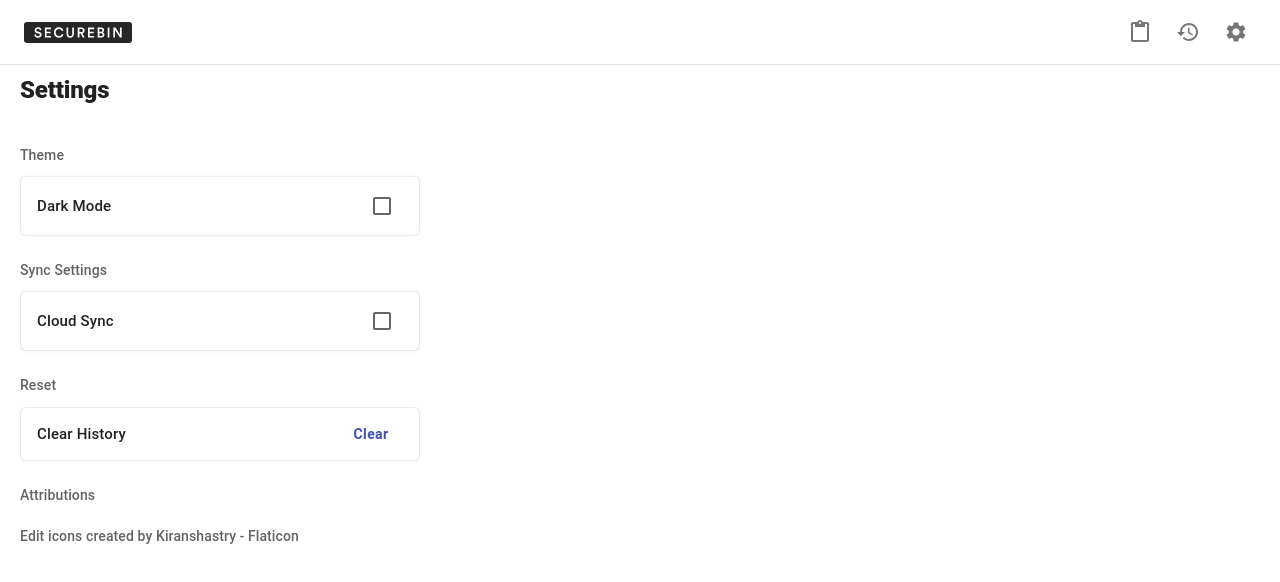
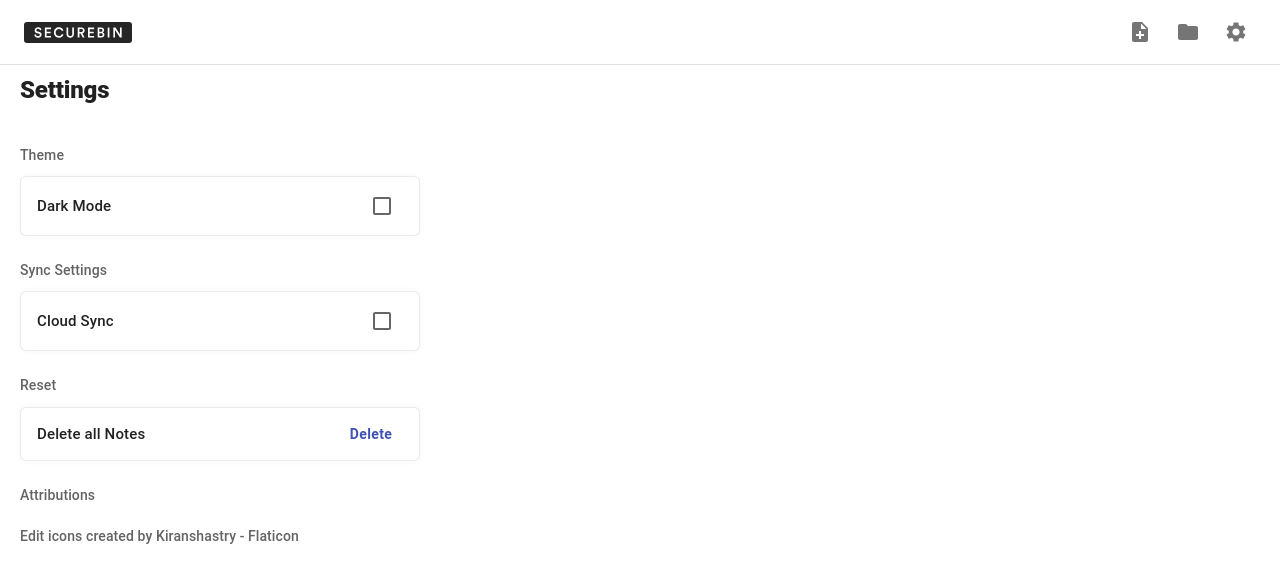
Before and after one commit to Erik-Handeland/browser-notes, a React (Create React App) app: page /settings in a window 1280 px wide. Shown: the top 582 px of the page. Built offline with nearby package versions, Linux system fonts and the light colour scheme.

Commit message:
rename history to notes

```diff
--- a/src/app/App.tsx
+++ b/src/app/App.tsx
@@ -3,12 +3,12 @@ import { Route, Switch } from 'react-router-dom';
 import { useHistory } from 'react-router-dom';
 import { AppBar, Box, createMuiTheme, Divider, IconButton, ThemeProvider, Toolbar } from '@mui/material';
 import { makeStyles } from '@mui/styles';
-import { History as HistoryIcon, Settings as SettingsIcon, ContentPaste }  from '@mui/icons-material';
+import {NoteAdd as NoteAddIcon, Folder as FolderIcon, Settings as SettingsIcon }  from '@mui/icons-material';
 import { AppProvider } from './AppContext';
 import { Storage } from './constants'
 import { Home } from '../routes/Home';
 import { Settings } from '../routes/Settings'
-import History from "../routes/History";
+import Notes from "../routes/Notes";
 import { getSyncItem } from '../typescript/storage';
 
 // declare module '@mui/styles/defaultTheme' {
@@ -114,10 +114,10 @@ export const App = () => {
                         <img className={classes.hoverStyle} src={darkmode ? '/securebinlogo_dark.svg' : '/securebinlogo.svg'} alt="logo" onClick={() => { push('/home')}}/>
                         <div style={{marginLeft: 'auto'}}>
                             {<IconButton className={classes.hoverStyle} aria-label="Note" sx={{ mr: 1 }} disableRipple onClick={() => { push('/home')}}>
-                            <ContentPaste />
+                            <NoteAddIcon />
                             </IconButton>}
-                            <IconButton className={classes.hoverStyle} aria-label="History" sx={{ mr: 1 }} disableRipple onClick={() => { push('/history')}}>
-                                <HistoryIcon />
+                            <IconButton className={classes.hoverStyle} aria-label="Notes Folder" sx={{ mr: 1 }} disableRipple onClick={() => { push('/notes')}}>
+                                <FolderIcon />
                             </IconButton>
                             <IconButton className={classes.hoverStyle} aria-label="Settings" disableRipple onClick={() => { push('/settings')}}>
                                 <SettingsIcon />
@@ -135,8 +135,8 @@ export const App = () => {
                 <Route path="/settings">
                     <Settings/>
                 </Route>
-                <Route path="/history">
-                    <History/>
+                <Route path="/notes">
+                    <Notes/>
                 </Route>
                 <Route path="/">
                     <Home/>
--- a/src/app/AppContext.tsx
+++ b/src/app/AppContext.tsx
@@ -16,7 +16,7 @@ export type DraftType = {
     buttonEnabled: boolean,
 }
 
-export type HistoryType = {
+export type NoteType = {
     url: string,
     favicon: string,
     text: string,
--- a/src/app/constants.ts
+++ b/src/app/constants.ts
@@ -7,13 +7,13 @@ export const DEFAULT_CONTEXT = {
     theme: false,
     cloud_sync: false,
     settings: DEFAULT_SETTINGS,
-    history: []
+    notes: []
 }
 
 export enum Storage {
     THEME = "theme",
     CLOUD_SYNC = "cloud_sync",
-    HISTORY = "history",
+    NOTES = "notes",
     SETTINGS = "settings"
 }
 
--- a/src/routes/Home.tsx
+++ b/src/routes/Home.tsx
@@ -94,14 +94,14 @@ export const Home = () => {
     }, []);
 
     const performAction = async () => {
-        const history = {
+        const note = {
             url: tab.url,
             favicon: tab.favicon,
             text: textBox,
             date: new Date().getTime(),
         }
 
-        addLocalItem(Storage.HISTORY, history);
+        addLocalItem(Storage.NOTES, note);
     }
 
     const updateNoteText = (e: any) => {
--- a/src/routes/History.tsx
+++ b/src/routes/Notes.tsx
@@ -7,10 +7,9 @@ import { makeStyles } from '@mui/styles';
 import { getLocalItem } from '../typescript/storage';
 import { Storage } from '../app/constants'
 import moment from "moment";
-import { HistoryType } from "../app/AppContext";
 import { printDateInCorrectFormat } from "../typescript/utils";
 import clsx from "clsx";
-import HistoryIcon from '@mui/icons-material/History';
+import FolderIcon from '@mui/icons-material/Folder';
 import NoteDialog from "./templates/Dialog";
 
 
@@ -54,40 +53,35 @@ const useStyles = makeStyles(theme => ({
 }));
 
 
-export default function History() {
-    const [history, setHistory] = React.useState([]);
+export default function Notes() {
+    const [note, setNote] = React.useState([]);
     const classes = useStyles();
     let lastLastDate = 0;
     //TODO Add moment JS to calculate time
 
     useEffect(() => {
 
-        getLocalItem(Storage.HISTORY, (data) => {
-            //console.log("HISTORY", data[Storage.HISTORY]);
-            setHistory(data[Storage.HISTORY]);
+        getLocalItem(Storage.NOTES, (data) => {
+            setNote(data[Storage.NOTES]);
         })
 
     }, []);
 
-    const handleHistory = (item: HistoryType) => {
-        console.log("CLICKED", item);
-    }
-
     return (
         <>
             {/* @ts-ignore */}
-            {!history && !history?.length ? (
+            {!note && !note?.length ? (
                 <div className={classes.center}>
-                    <HistoryIcon className={clsx(classes.icon, classes.grey)} />
-                    <Typography variant={'h2'}>No History</Typography>
+                    <FolderIcon className={clsx(classes.icon, classes.grey)} />
+                    <Typography variant={'h2'}>No Notes</Typography>
                 </div>
             ) :
                 (
-                    <Typography variant='h2' className={classes.pageHeading}>History</Typography>
+                    <Typography variant='h2' className={classes.pageHeading}>Notes</Typography>
                 )
             }
             <List className={classes.list} >
-                {history?.reverse().map((item: any, index: number) => {
+                {note?.reverse().map((item: any, index: number) => {
                     let showitem = false;
                     if (item.date - lastLastDate > 43200) {
                         lastLastDate = item.date;
--- a/src/routes/Settings.tsx
+++ b/src/routes/Settings.tsx
@@ -58,8 +58,8 @@ export const Settings = () => {
     })
   }
 
-  const clearHistory = (e: any) => {
-    setLocalItem(Storage.HISTORY, []);
+  const deleteNotes = (e: any) => {
+    setLocalItem(Storage.NOTES, []);
   }
 
   const themeHandler = (e: any) => {
@@ -92,8 +92,8 @@ export const Settings = () => {
         <Card classes={{ root: classes.card }}>
           <ListItem>
             <ListItemText
-              primary="Clear History" />
-            <Button onClick={clearHistory}>Clear</Button>
+              primary="Delete all Notes" />
+            <Button onClick={deleteNotes}>Delete</Button>
           </ListItem>
         </Card>
 
--- a/src/routes/templates/Dialog.tsx
+++ b/src/routes/templates/Dialog.tsx
@@ -37,16 +37,16 @@ export default function NoteDialog(props: any) {
     };
 
     const handleSave = () => {
-        const history = {
+        const note = {
             url: url,
             favicon: props.TAB.favicon,
             text: textBox,
             date: new Date().getTime(),
         }
-        addLocalItem(Storage.HISTORY, history);
+        addLocalItem(Storage.NOTES, note);
 
         setOpen(false);
-        // TODO on close refresh history view
+        // TODO on close refresh notes view
     };
 
     const handelDelete = () => {
```
